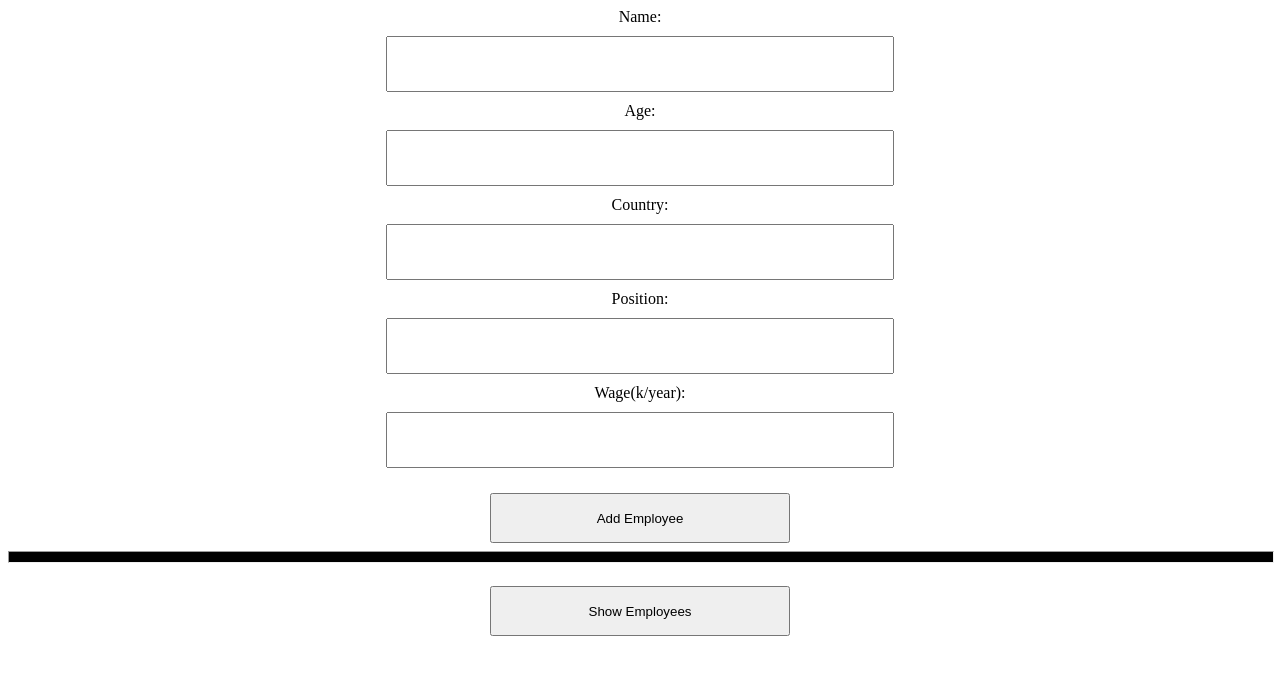
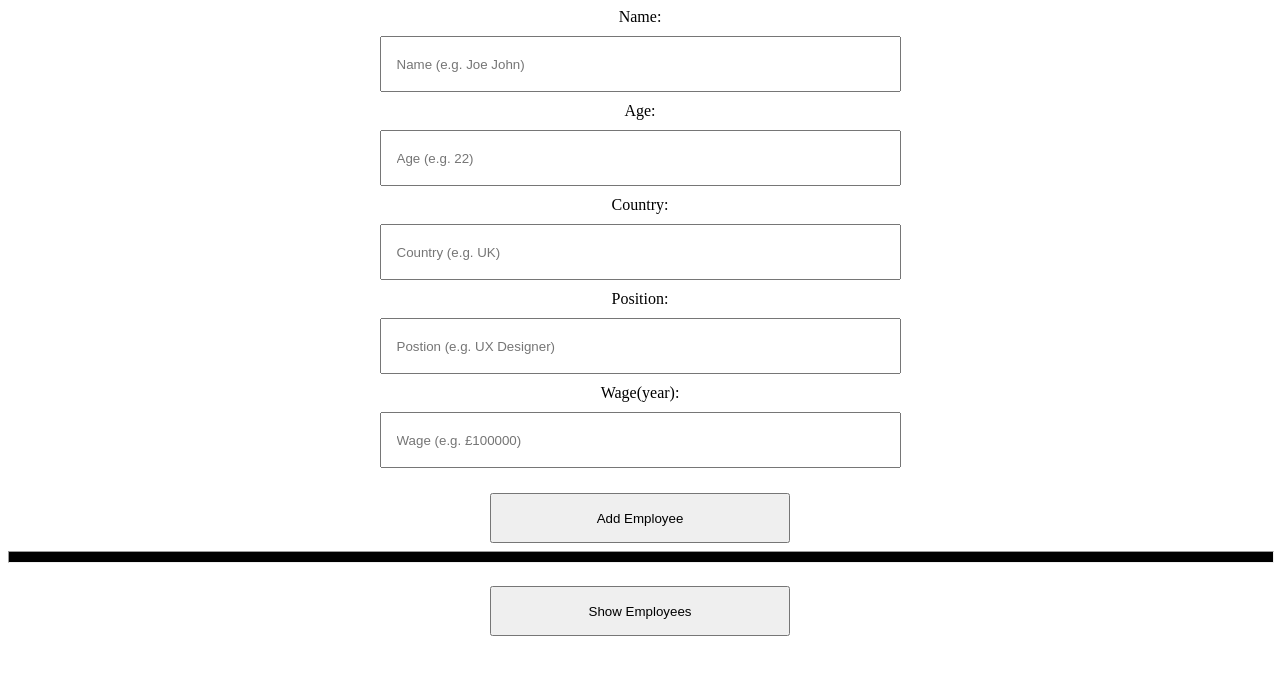
Before and after one commit to YunaGu/CRUD, a React (Create React App) app in the folder client/: page / in a window 1280 px wide. Shown: the top 674 px of the page. Built offline with nearby package versions, Linux system fonts and the light colour scheme.

Commit message:
update layout

```diff
--- a/client/src/App.css
+++ b/client/src/App.css
@@ -16,9 +16,10 @@
   width: 500px;
   height: 50px;
   margin: 10px;
+  padding-left: 15px;
 }
 
-button {
+.bigBtn {
   width: 300px;
   height: 50px;
   margin-top: 15px;
@@ -39,7 +40,6 @@ hr {
   flex-direction: column;
   align-items: center;
   justify-content: center;
-  /* border: 1px solid #000; */
 }
 
 .employee {
@@ -55,3 +55,12 @@ hr {
   margin: 15px;
   font-family: "Courier New", Courier, monospace;
 }
+
+.employee input {
+  width: 10%;
+  margin: 10px;
+}
+
+.smBtn {
+  margin: 10px;
+}
--- a/client/src/App.js
+++ b/client/src/App.js
@@ -46,22 +46,22 @@ function App() {
     <div className="whole">
       <div className="information">
         <label>Name:</label>
-        <input type="text" onChange={(event)=>{setName(event.target.value)}}></input>
+        <input type="text" placeholder="Name (e.g. Joe John)" onChange={(event)=>{setName(event.target.value)}}></input>
         <label>Age:</label>
-        <input type="number" onChange={(event)=>{setAge(event.target.value)}}></input>
+        <input type="number" placeholder="Age (e.g. 22)" onChange={(event)=>{setAge(event.target.value)}}></input>
         <label>Country:</label>
-        <input type="text" onChange={(event)=>{setCountry(event.target.value)}}></input>
+        <input type="text" placeholder="Country (e.g. UK)" onChange={(event)=>{setCountry(event.target.value)}}></input>
         <label>Position:</label>
-        <input type="text" onChange={(event)=>{setPosition(event.target.value)}}></input>
-        <label>Wage(k/year):</label>
-        <input type="number" onChange={(event)=>{setWage(event.target.value)}}></input>
-        <button type="button" onClick={addEmployee}>Add Employee</button>
+        <input type="text" placeholder="Postion (e.g. UX Designer)" onChange={(event)=>{setPosition(event.target.value)}}></input>
+        <label>Wage(year):</label>
+        <input type="number" placeholder="Wage (e.g. £100000)" onChange={(event)=>{setWage(event.target.value)}}></input>
+        <button type="button" className="bigBtn" onClick={addEmployee}>Add Employee</button>
       </div>
 
       <hr/>
 
       <div className="employees">
-        <button type="button" onClick={getEmployees}>Show Employees</button>
+        <button type="button" className="bigBtn" onClick={getEmployees}>Show Employees</button>
         {employeeList.map((val, key)=>{
           return <div className="employee">
             <h3 className="detail">Name: {val.name}</h3>
@@ -69,6 +69,8 @@ function App() {
             <h3 className="detail">Country: {val.country}</h3>
             <h3 className="detail">Position: {val.position}</h3>
             <h3 className="detail">Wage(k/year): {val.wage}</h3>
+            <input type="text" placeholder="update wage" className="update"></input>
+            <button type="button" className="smBtn">Delete</button>
             </div>
         })}
       </div>
```
